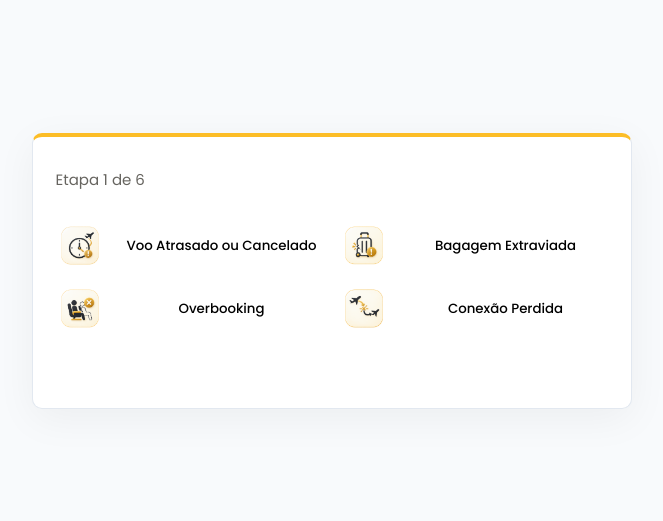
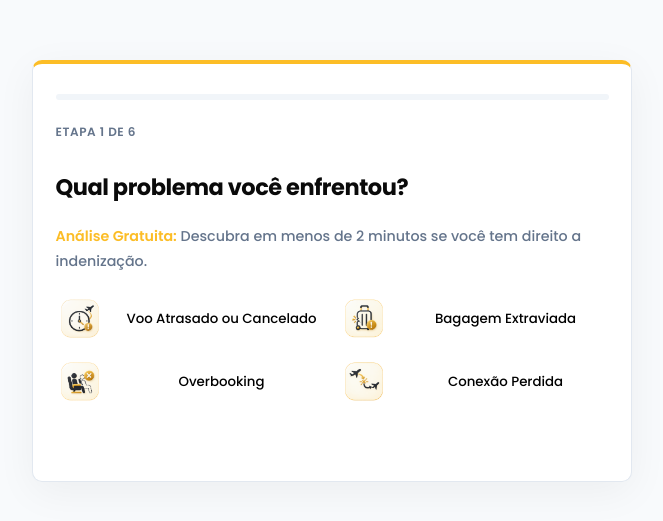
Before and after one commit to t0non/lpLexAero, a Next.js app: page /diagnostico in a window 1280 px wide. Shown: the part 129-650 px from the top of the page, without its empty margins (308-971 px from the left). Built offline with nearby package versions, Linux system fonts and the light colour scheme.

Commit message:
feat: restore diagnostic progress bar styling, add missing question title and persuasive element to step 1

```diff
--- a/src/components/DiagnosticForm.js
+++ b/src/components/DiagnosticForm.js
@@ -124,16 +124,20 @@ export default function DiagnosticForm({ initialProblem = null }) {
   return (
     <div>
       {/* Progress */}
-      <div className="diag-progress">
-        <div className="diag-progress__bar" style={{ width: `${progress}%` }} />
+      <div className="diag-progress-bar">
+        <div className="diag-progress-fill" style={{ width: `${progress}%` }} />
       </div>
-      <p className="diag-step-label" style={{ marginBottom: "2rem" }}>
+      <p className="diag-step-info" style={{ marginBottom: "2rem" }}>
         {step < TOTAL_STEPS ? `Etapa ${step} de ${TOTAL_STEPS - 1}` : "Quase lá"}
       </p>
 
       {/* Step 1 – Problema */}
       {step === 1 && (
         <div style={{ paddingBottom: '1rem' }}>
+          <h2 className="diag-question">Qual problema você enfrentou?</h2>
+          <p style={{ fontSize: "0.95rem", color: "#64748b", marginBottom: "1.5rem", fontWeight: 500 }}>
+            <strong style={{ color: "var(--lex-gold)" }}>Análise Gratuita:</strong> Descubra em menos de 2 minutos se você tem direito a indenização.
+          </p>
           <div style={{ display: 'grid', gridTemplateColumns: 'repeat(auto-fit, minmax(200px, 1fr))', gap: '1rem', marginBottom: '2rem' }}>
             {[
               { label: "Voo Atrasado ou Cancelado", icon: <img src="/icone-voo-atrasado.png" alt="" style={{ width: '48px', height: '48px', objectFit: 'contain' }} /> },
```
